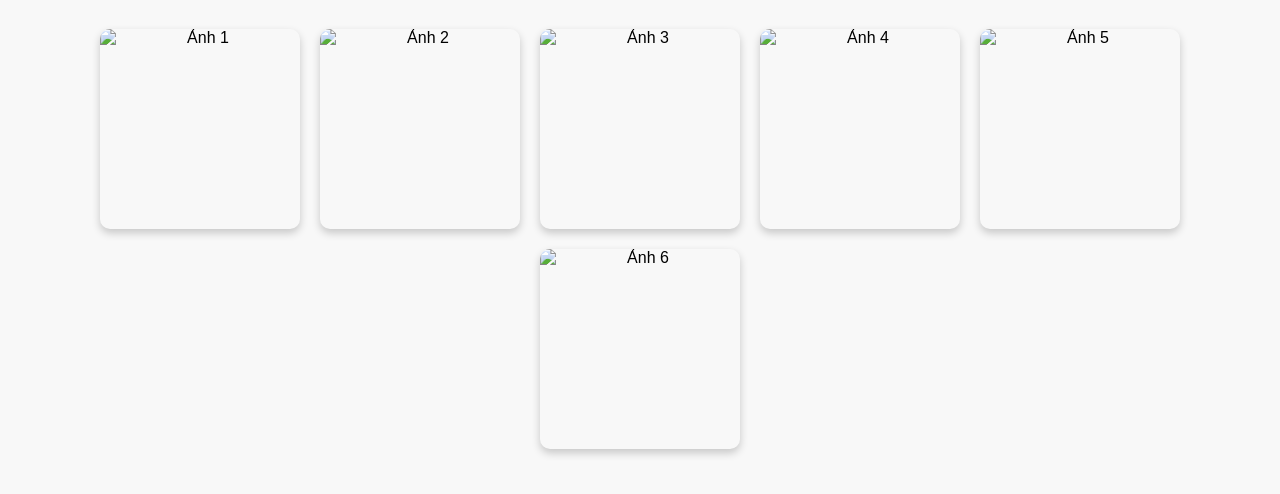
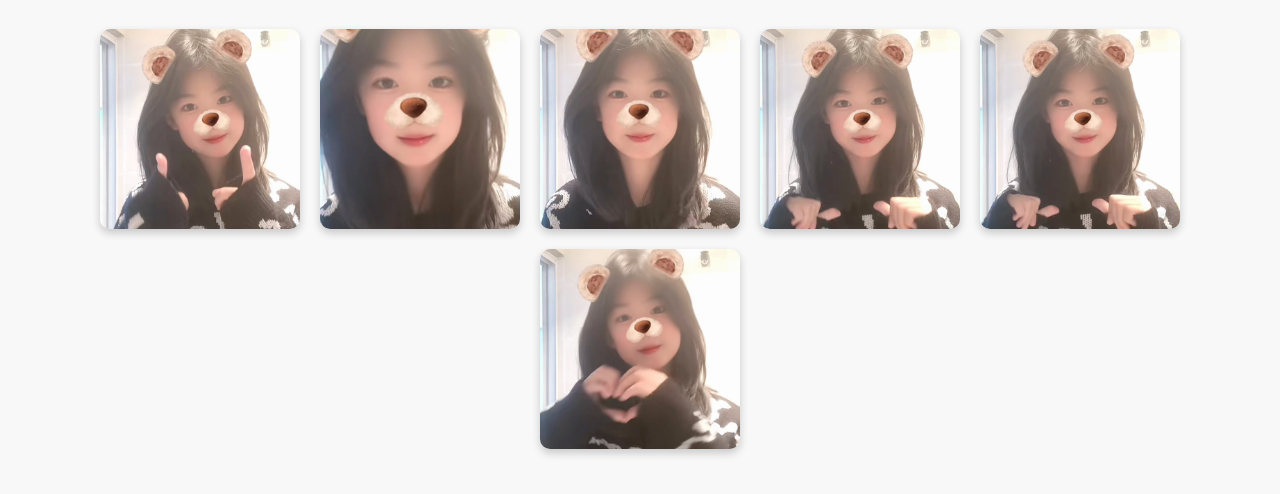
Before and after one commit to bookreviewsx1-ui/album-crush, a plain HTML site: page index.html in a window 1280 px wide. Shown: the part 62-556 px from the top of the page. Drawn offline with Linux system fonts and the light colour scheme.

Commit message:
Update index.html

```diff
--- a/index.html
+++ b/index.html
@@ -31,12 +31,12 @@
 <body>
     <h1>Album inhy 💖</h1>
     <div class="gallery">
-        <img src="cropped_1.png" alt="Ảnh 1">
-        <img src="482750300_677556144698297_578728456080355154_n.png" alt="Ảnh 2">
-        <img src="cropped_2.png" alt="Ảnh 3">
-          <img src="cropped_3 (1).png" alt="Ảnh 4">
-          <img src="482750300_677556144698297_578728456080355154_n.png" alt="Ảnh 5">
-         <img src=" image.png " alt="Ảnh 6">
+        <img src="Get APP_0_0s.png" alt="Ảnh 1">
+        <img src="Get APP_0_4s.png" alt="Ảnh 2">
+        <img src="Get APP_1_4s.png" alt="Ảnh 3">
+          <img src="Get APP_5_9s.png" alt="Ảnh 4">
+          <img src="Get APP_6_0s.png" alt="Ảnh 5">
+         <img src=" Get APP_7_0s.png " alt="Ảnh 6">
 
 
     </div>
```
